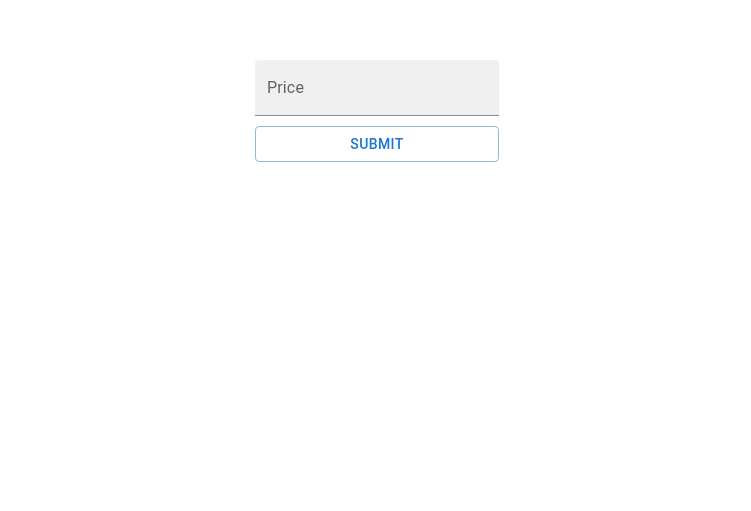
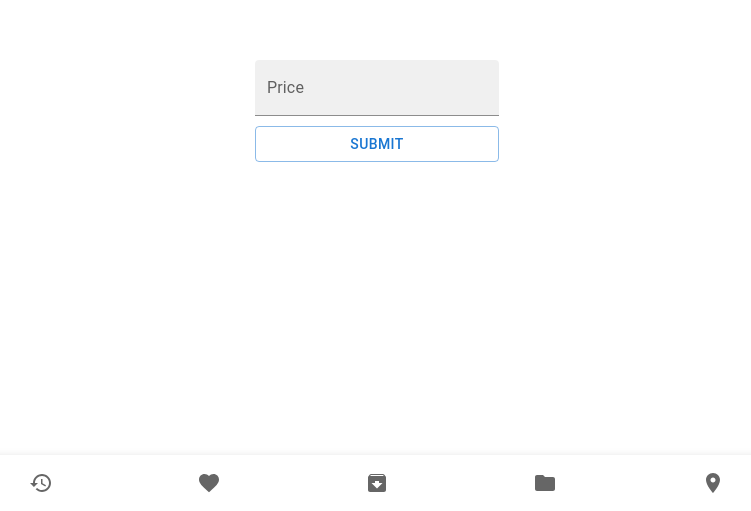
Before and after one commit to AmirK15/Profit, a React (Create React App) app: page / in a window 1280 px wide. Shown: the part 289-800 px from the top of the page, without its empty margins (263-1014 px from the left). Built offline with nearby package versions, Linux system fonts and the light colour scheme.

Commit message:
PROFIT - add MUI Icons & add BottomNavigation

```diff
--- a/package.json
+++ b/package.json
@@ -5,6 +5,7 @@
   "dependencies": {
     "@emotion/react": "^11.11.4",
     "@emotion/styled": "^11.11.5",
+    "@mui/icons-material": "^5.16.0",
     "@mui/material": "^5.16.0",
     "@testing-library/jest-dom": "^5.17.0",
     "@testing-library/react": "^13.4.0",
--- a/src/App.tsx
+++ b/src/App.tsx
@@ -1,9 +1,26 @@
 import React, { FormEvent, useState } from 'react';
-import { Box, Button, Container, TextField, Typography } from '@mui/material';
+import {
+  BottomNavigation,
+  BottomNavigationAction,
+  Box,
+  Button,
+  Grid,
+  Paper,
+  TextField,
+  Typography,
+} from '@mui/material';
+import RestoreIcon from '@mui/icons-material/Restore';
+import FavoriteIcon from '@mui/icons-material/Favorite';
+import ArchiveIcon from '@mui/icons-material/Archive';
+import FolderIcon from '@mui/icons-material/Folder';
+import LocationOnIcon from '@mui/icons-material/LocationOn';
 
 export const App = () => {
   const [formText, setFormText] = useState('');
   const [inputValue, setInputValue] = useState('');
+
+  const [value, setValue] = useState('');
+
   const handleSubmit = (e: FormEvent<HTMLFormElement>) => {
     e.preventDefault();
 
@@ -12,8 +29,14 @@ export const App = () => {
   };
 
   return (
-    <Container style={{ height: '100vh', display: 'flex', justifyContent: 'center', alignItems: 'center' }}>
-      <Box style={{ display: 'flex', flexDirection: 'column', rowGap: '15px' }}>
+    <>
+      <Grid
+        style={{ height: '100vh' }}
+        container
+        rowGap={2}
+        direction='column'
+        justifyContent='center'
+        alignItems='center'>
         {formText && <Typography style={{ textAlign: 'center' }}>{formText}$</Typography>}
         <Box
           style={{ display: 'flex', flexDirection: 'column', rowGap: '10px' }}
@@ -30,7 +53,21 @@ export const App = () => {
             Submit
           </Button>
         </Box>
-      </Box>
-    </Container>
+        {value && <Typography style={{ textAlign: 'center' }}>{value} page</Typography>}
+      </Grid>
+      <Paper sx={{ position: 'fixed', bottom: 0, left: 0, right: 0 }} elevation={3}>
+        <BottomNavigation
+          value={value}
+          onChange={(event, newValue) => {
+            setValue(newValue);
+          }}>
+          <BottomNavigationAction label='Recents' value='recents' icon={<RestoreIcon />} />
+          <BottomNavigationAction label='Favorites' value='favorites' icon={<FavoriteIcon />} />
+          <BottomNavigationAction label='Archive' value='archive' icon={<ArchiveIcon />} />
+          <BottomNavigationAction label='Folder' value='folder' icon={<FolderIcon />} />
+          <BottomNavigationAction label='Nearby' value='nearby' icon={<LocationOnIcon />} />
+        </BottomNavigation>
+      </Paper>
+    </>
   );
 };
```
Also changed, not shown: 1 other file (tests, documents, lock files or other folders).
